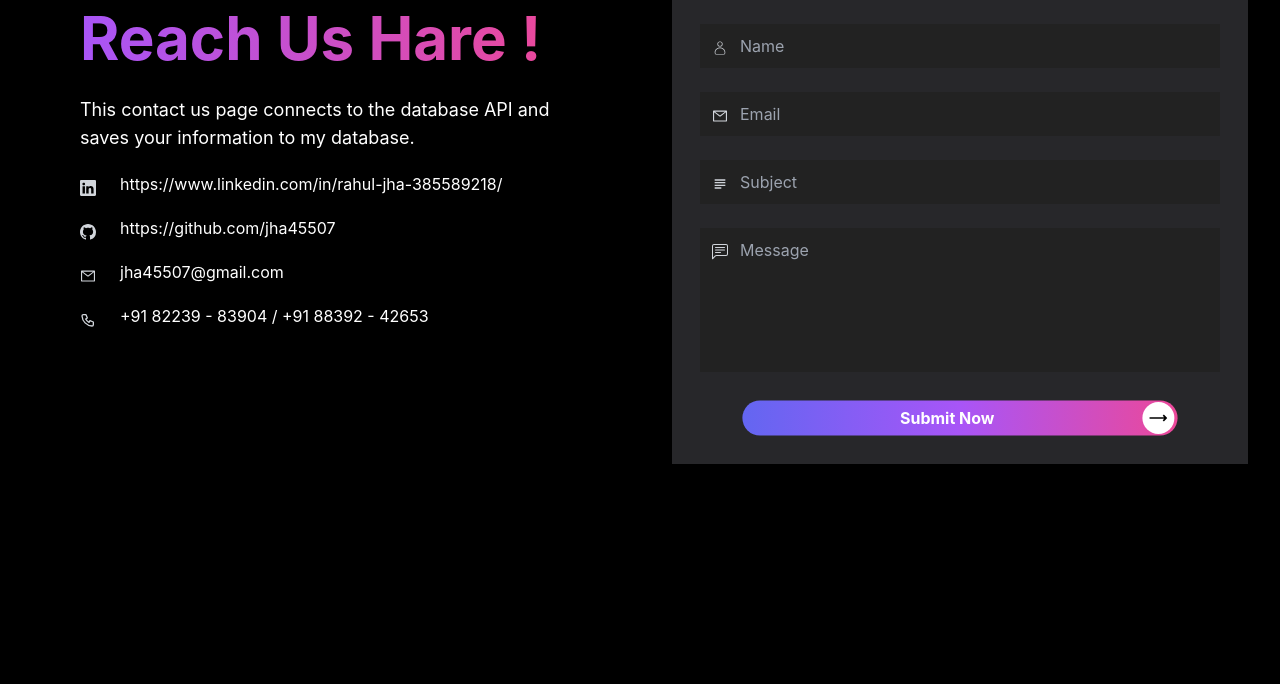
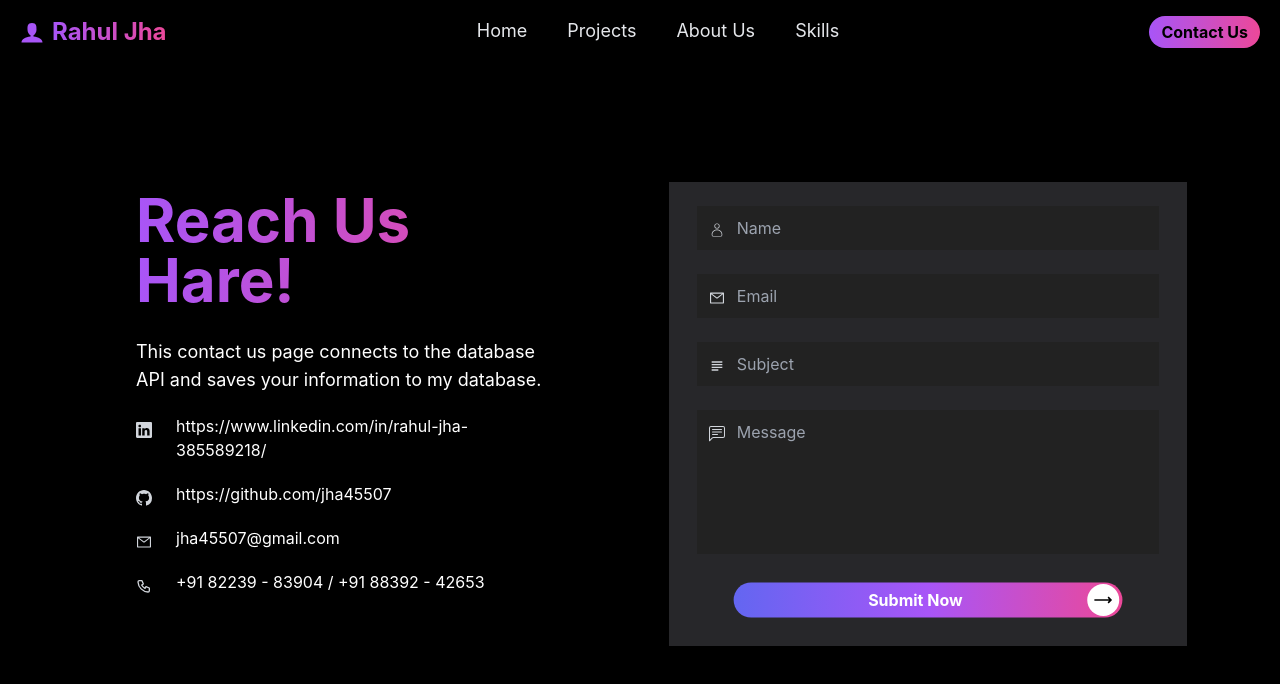
Before and after one commit to jha45507/Myportfolio, a Next.js app: page /contact in a window 1280 px wide. Shown: the top 684 px of the page. Built offline with nearby package versions, Linux system fonts and the light colour scheme.

Commit message:
nav, home, contactus page fixed

```diff
--- a/components/HomePage.js
+++ b/components/HomePage.js
@@ -4,15 +4,15 @@ import { CgArrowLongRight } from 'react-icons/cg';
 function HomePage() {
   return (
     <>
-      <div className='container grid md:grid-cols-2 md:h-[89vh] md:flex-row py-10 m-auto min-w-[320px]'>
+      <div className='container grid md:grid-cols-2 md:h-[89vh] md:flex-row md:py-10 m-auto min-w-[375px]'>
 
-        <div className='center w-full '>
+        <div className='center w-full my-24 md:my-0'>
 
-          <div className=' md:scale-100 sm:scale-100 scale-90 xl:scale-100 '>
+          <div className=' md:scale-100 sm:scale-125 scale-95'>
 
             <h1 className='bg-gradient-to-r from-purple-500 to-pink-500 bg-clip-text text-transparent text-3xl md:text-4xl lg:text-5xl font-bold xl:text-6xl py-2 2xl:text-center'> Hi,<br /> I Am Rahul Jha <br />Full Stack / MERN <br /> Stack Developer </h1>
             <h3 className='text-white text-lg sm:text-xl md:text-2xl lg:text-3xl xl:text-4xl font-bold sm:text-center '>Welcome to my portfolio website</h3>
-            <p className='text-white mt-2 mb-5 sm:text-center xl:text-xl '> I have six months plush of self-work experience .
+            <p className='text-white mt-2 mb-5 sm:text-center xl:text-xl '> I have six months plush of self-work experience.
             </p>
 
             <Link href={'/contact'}>
--- a/components/Layout.js
+++ b/components/Layout.js
@@ -1,14 +1,12 @@
 import Head from 'next/head'
 import Script from 'next/script'
 import React from 'react'
-import Navbar from './Navbar'
 
 const Layout = ({ children }) => {
   return (
     <div>
       <Head>
       </Head>
-      <Navbar />
       <div>{children}</div>
     </div>
   )
--- a/components/Navbar.js
+++ b/components/Navbar.js
@@ -25,7 +25,7 @@ function Navbar() {
 
     return (
         <>
-            <header ref={headeRef} className=' w-screen relative md:min-w-[320px] bg-black md:sticky md:top-0 h-16 overflow-hidden transition-all z-10'>
+            <header ref={headeRef} className=' w-screen relative min-w-[375px] bg-black md:sticky md:top-0 h-16 overflow-hidden transition-all z-10'>
                 <div onClick={hamclick} className='md:hidden w-5 h-5 absolute top-5 right-5'>
                     <div className='ham' ref={hamRef}></div>
                 </div>
@@ -46,7 +46,7 @@ function Navbar() {
                     </ul>
                     <ul className='py-0 center my-5 md:my-0'>
                         <li onClick={closeNavbar} className=' rounded-3xl text-black font-bold px-3 py-1 bg-gradient-to-r from-purple-500 to-pink-500 '>
-                            <Link href={"/contect"} >Contact Us</Link>
+                            <Link href={"/contact"} >Contact Us</Link>
                         </li>
                     </ul>
                 </nav>
--- a/components/Project.js
+++ b/components/Project.js
@@ -3,7 +3,7 @@ import React from 'react'
 
 export default function Project() {
     return (
-        <div className=' flex flex-col justify-center my-20 w-full h-full'>
+        <div className=' flex flex-col justify-center my-20 w-full h-full min-w-[375px]'>
             <div>
                 <h1 className='bg-gradient-to-r from-purple-500 to-pink-500 bg-clip-text text-transparent text-3xl md:text-4xl lg:text-5xl font-bold xl:text-6xl py-2 text-center my-5'>Project
                 <span className='text-3xl md:text-4xl lg:text-5xl font-bold xl:text-6xl py-2 text-center text-white'> I have done</span></h1>
@@ -16,7 +16,7 @@ export default function Project() {
                     <div className='mx-10 border sm:w-3/4 border-pink-300 px-5 py-5 rounded-lg projectbox mb-20'>
 
                         <div className=''>
-                            <Link href={' https://mynewsone.netlify.app'} >
+                            <Link href={'https://mynewsone.netlify.app'} >
                                 <img className='border border-[#06b6d4] lg:p-2 sm:w-4/4 lg:w-auto p-5 rounded-2xl' src="/news.png" alt="news" />
                             </Link>
                         </div>
@@ -26,7 +26,7 @@ export default function Project() {
                     <div className='mx-10 border sm:w-3/4 border-pink-300 px-5 py-5 rounded-lg projectbox mb-20 '>
 
                         <div className=''>
-                            <Link href={' https://with-react-text-editor.netlify.app'} >
+                            <Link href={'https://with-react-text-editor.netlify.app'} >
                                 <img className='border border-[#06b6d4] lg:p-2 sm:w-4/4 lg:w-auto p-5  rounded-2xl' src="/editor.png" alt="editer" />
                             </Link>
                         </div>
@@ -35,7 +35,7 @@ export default function Project() {
 
                     <div className='mx-10 border sm:w-3/4 border-pink-300 px-5 py-5 rounded-lg projectbox mb-20 '>
                         <div className=''>
-                            <Link href={' https://soft-notes-book-with-mern.netlify.app'} >
+                            <Link href={'https://soft-notes-book-with-mern.netlify.app'} >
                                 <img className='border border-[#06b6d4] lg:p-2 sm:w-4/4 lg:w-auto p-5  rounded-2xl' src="/notes.png" alt="notes" />
                             </Link>
                         </div>
@@ -47,7 +47,7 @@ export default function Project() {
                 <div className=' lg:flex mx-5 lg:my-10 lg:w-[60%] w-full'>
                     <div className='mx-10 border sm:w-3/4 border-pink-300 px-5 py-5 rounded-lg projectbox mb-20 '>
                         <div className=''>
-                            <Link href={' https://events-calendar-javascript-project.netlify.app'} >
+                            <Link href={'https://events-calendar-javascript-project.netlify.app'} >
                                 <img className='border border-[#06b6d4] lg:p-2 sm:w-4/4 lg:w-auto p-5  rounded-2xl' src="/calendar.png" alt="calendar" />
                             </Link>
                         </div>
@@ -56,7 +56,7 @@ export default function Project() {
 
                     <div className='mx-10 border sm:w-3/4 border-pink-300 px-5 py-5 rounded-lg projectbox mb-20 '>
                         <div className=''>
-                            <Link href={' https://analogclock-html-css-javascript.netlify.app'} >
+                            <Link href={'https://analogclock-html-css-javascript.netlify.app'} >
                                 <img className='border border-[#06b6d4] lg:p-2 sm:w-4/4 lg:w-auto p-5  rounded-2xl' src="/clock.png" alt="clock" />
                             </Link>
                         </div>
--- a/pages/_app.js
+++ b/pages/_app.js
@@ -4,11 +4,9 @@ import Script from 'next/script'
 import Navbar from '../components/Navbar'
 function MyApp({ Component, pageProps }) {
   return <>
-
-
+    <Navbar />
     <Component {...pageProps} />
-
-  </>
+    </>
 }
 
-export default MyApp
+    export default MyApp
--- a/pages/contact.js
+++ b/pages/contact.js
@@ -11,13 +11,14 @@ import { BsLinkedin } from 'react-icons/bs'
 
 function Contact() {
     return (
-        <div className='flex flex-col justify-center md:flex-row min-w-[320px] '>
+        <div className='center md:h-[90vh]'>
+            <div className='flex flex-col justify-center md:flex-row min-w-[375px] w-[90%]'>
 
                 <div className=' flex justify-center w-full md:w-2/4'>
 
                     <div className=' sm:scale-100 scale-90 w-[75%] md:w-3/4'>
 
-                    <h1 className='bg-gradient-to-r from-purple-500 to-pink-500 bg-clip-text text-transparent text-3xl md:text-4xl lg:text-5xl font-bold xl:text-6xl py-2 2xl:text-center'> Reach Us Hare ! </h1>
+                        <h1 className='bg-gradient-to-r from-purple-500 to-pink-500 bg-clip-text text-transparent text-3xl md:text-4xl lg:text-5xl font-bold xl:text-6xl py-2 2xl:text-center'> Reach Us Hare!</h1>
                         <p className='text-white text-lg my-5'>This contact us page connects to the database API and saves your information to my database.</p>
 
                         <Link href={'https://www.linkedin.com/in/rahul-jha-385589218/'}>
@@ -98,6 +99,7 @@ function Contact() {
 
                 </div>
             </div>
+        </div>
     )
 }
 export default Contact
--- a/styles/globals.css
+++ b/styles/globals.css
@@ -2,7 +2,7 @@ html,
 body {
   padding: 0;
   margin: 0;
-  min-width: 320px;
+  min-width: 375px;
   font-family: -apple-system, BlinkMacSystemFont, Segoe UI, Roboto, Oxygen,
     Ubuntu, Cantarell, Fira Sans, Droid Sans, Helvetica Neue, sans-serif;
   background: #000;
```
Lines whose indentation alone changed are shown as unchanged.
